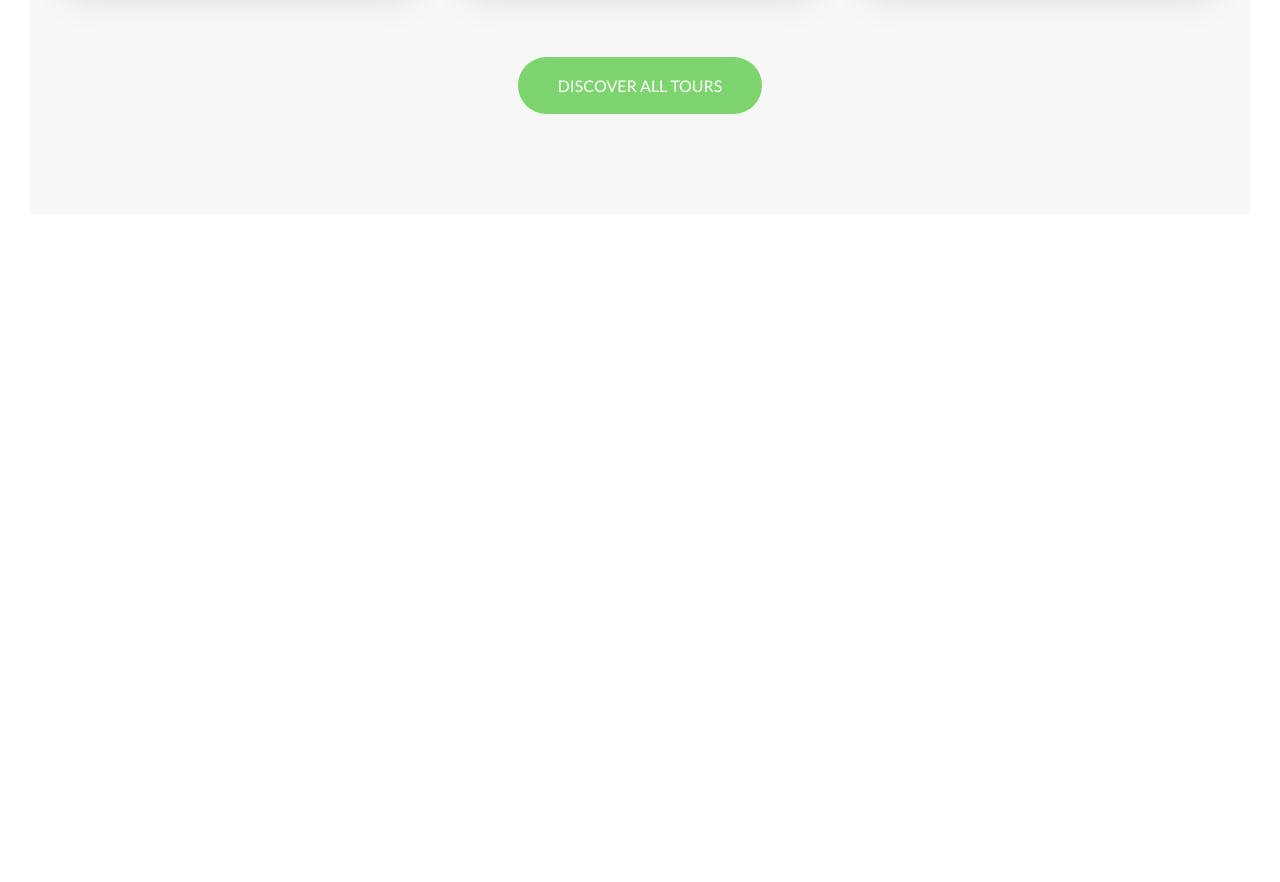
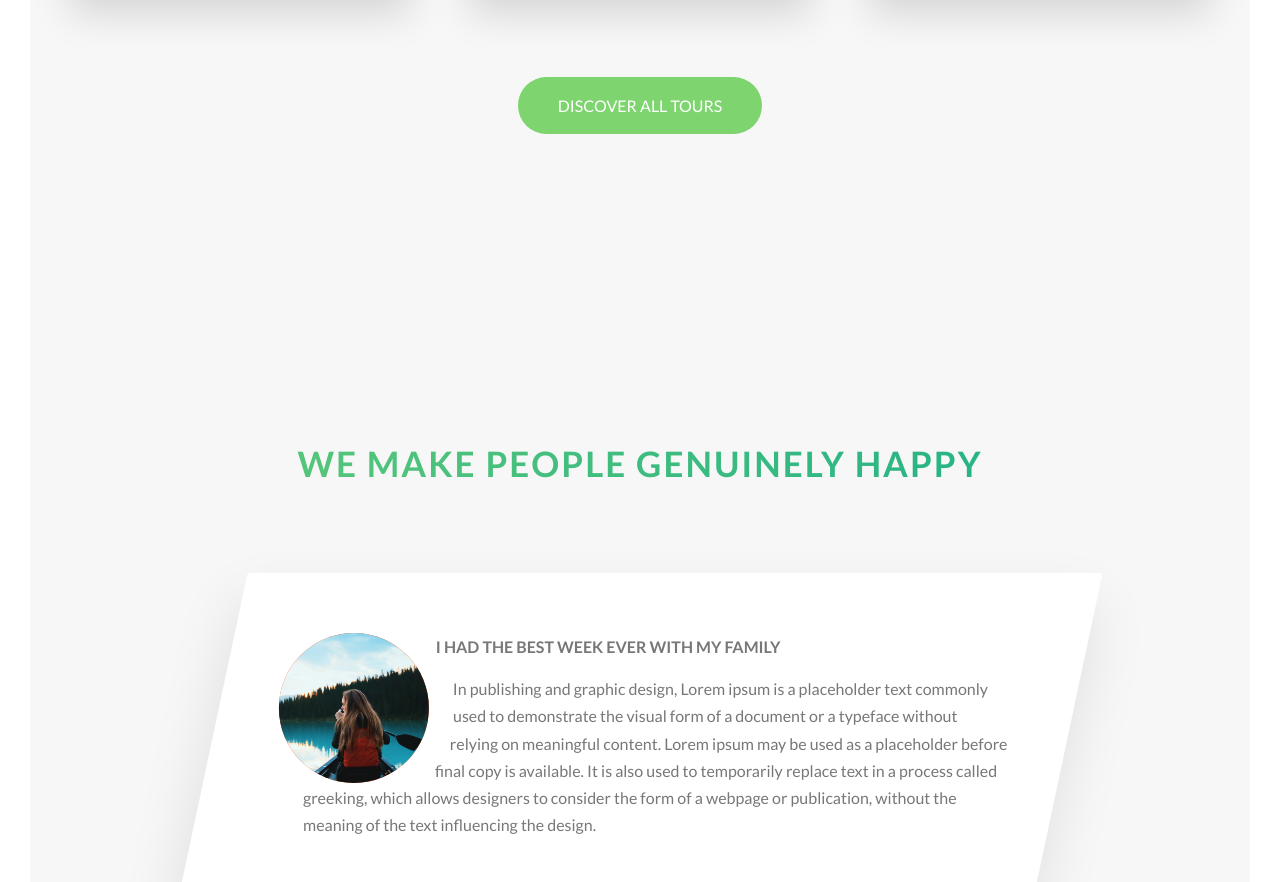
Before and after one commit to danj/natours, a website: page index.html in a window 1280 px wide. Shown: the part 3170-4052 px from the top of the page. Before the commit the page ends 3414 px from the top, so only its background shows below. Drawn offline with Linux system fonts and the light colour scheme.

Commit message:
added stories section

```diff
--- a/index.html
+++ b/index.html
@@ -212,6 +212,31 @@
 
         </section>
 
+        <section class="section-stories">
+            <div class="u-center-text u-margin-bottom-big">
+                <h2 class="heading-secondary">
+                    We make people genuinely happy
+                </h2>
+            </div>
+
+            <div class="row">
+                <div class="story">
+                    <figure class="story__shape">
+                        <img src="img/nat-8.jpg" alt="Person on a tour" />
+                        <figcaption class="story__caption">Mary Smith</figcaption>
+                    </figure>
+                    <div class="story__text">
+                        <h3 class="heading-tertiary u-margin-bottom-small">
+                            I had the best week ever with my family
+                        </h3>
+                        <p>
+                            In publishing and graphic design, Lorem ipsum is a placeholder text commonly used to demonstrate the visual form of a document or a typeface without relying on meaningful content. Lorem ipsum may be used as a placeholder before final copy is available. It is also used to temporarily replace text in a process called greeking, which allows designers to consider the form of a webpage or publication, without the meaning of the text influencing the design.
+                        </p>
+                    </div>
+                </div>
+            </div>
+        </section>
+
     </main>
 </body>
 </html>
--- /dev/null
+++ b/sass/components/_story.scss
@@ -0,0 +1,60 @@
+.story {
+  width: 75%;
+  margin: 0 auto;
+  box-shadow: 0 3rem 6rem rgba($color-black, .1);
+  background-color: $color-white;
+  border-radius: 3px;
+  padding: 6rem;
+  padding-left: 9rem;
+  font-size: $default-font-size;
+
+  transform: skewX(-12deg);
+
+  &__shape {
+    width: 15rem;
+    height: 15rem;
+    float: left;
+    position: relative;
+
+    background-color: orangered;
+    shape-outside: circle(50%);
+    clip-path: circle(50%);
+    transform: skewX(12deg) translateX(-3rem);
+
+    img {
+      height: 120%;
+      transition: all 0.5s ease-out;
+      transform: translateX(-5.5rem);
+    }
+  }
+
+  &__text {
+    transform: skewX(12deg);
+  }
+
+  &__caption {
+    position: absolute;
+    top: 50%;
+    left: 50%;
+    transform: translate(-50%, 20%);
+    color: $color-white;
+    font-weight: 700;
+    font-size: 1.7rem;
+    text-transform: uppercase;
+    text-align: center;
+    opacity: 0;
+    transition: all 0.5s;
+    backface-visibility: hidden;
+  }
+
+  &:hover &__caption {
+    opacity: 1;
+    transform: translate(-50%, -50%);
+  }
+
+  &:hover &__shape img {
+    height: 100%;
+    transform: translateX(-4rem);
+    filter: blur(.3rem) brightness(80%);
+  }
+}
--- a/sass/main.scss
+++ b/sass/main.scss
@@ -11,6 +11,7 @@
 @import "components/composition";
 @import "components/feature_box";
 @import "components/card";
+@import "components/story";
 
 @import "layout/header";
 @import "layout/grid";
--- a/sass/pages/_home.scss
+++ b/sass/pages/_home.scss
@@ -9,15 +9,15 @@
   margin-top: -15vh;
   padding: 20rem 0;
   background-image: linear-gradient(to right bottom, rgba($color-primary-light, 0.8), rgba($color-primary-dark, 0.8)), url(../img/nat-4.jpg);
-  transform: skewY(-7deg);
-
-  & > * {
-    transform: skewY(7deg);
-  }
 }
 
 .section-tours {
   background-color: $color-grey-light-1;
-  margin-top: -15vh;
-  padding: 25rem 0 10rem 0;
+  margin-top: -10rem;
+  padding: 25rem 0 15rem 0;
 }
+
+.section-stories {
+  background-color: $color-grey-light-1;
+  padding: 15rem 0;
+}
```
Also changed, not shown: css/style.css, img/nat-8.jpg (added).
